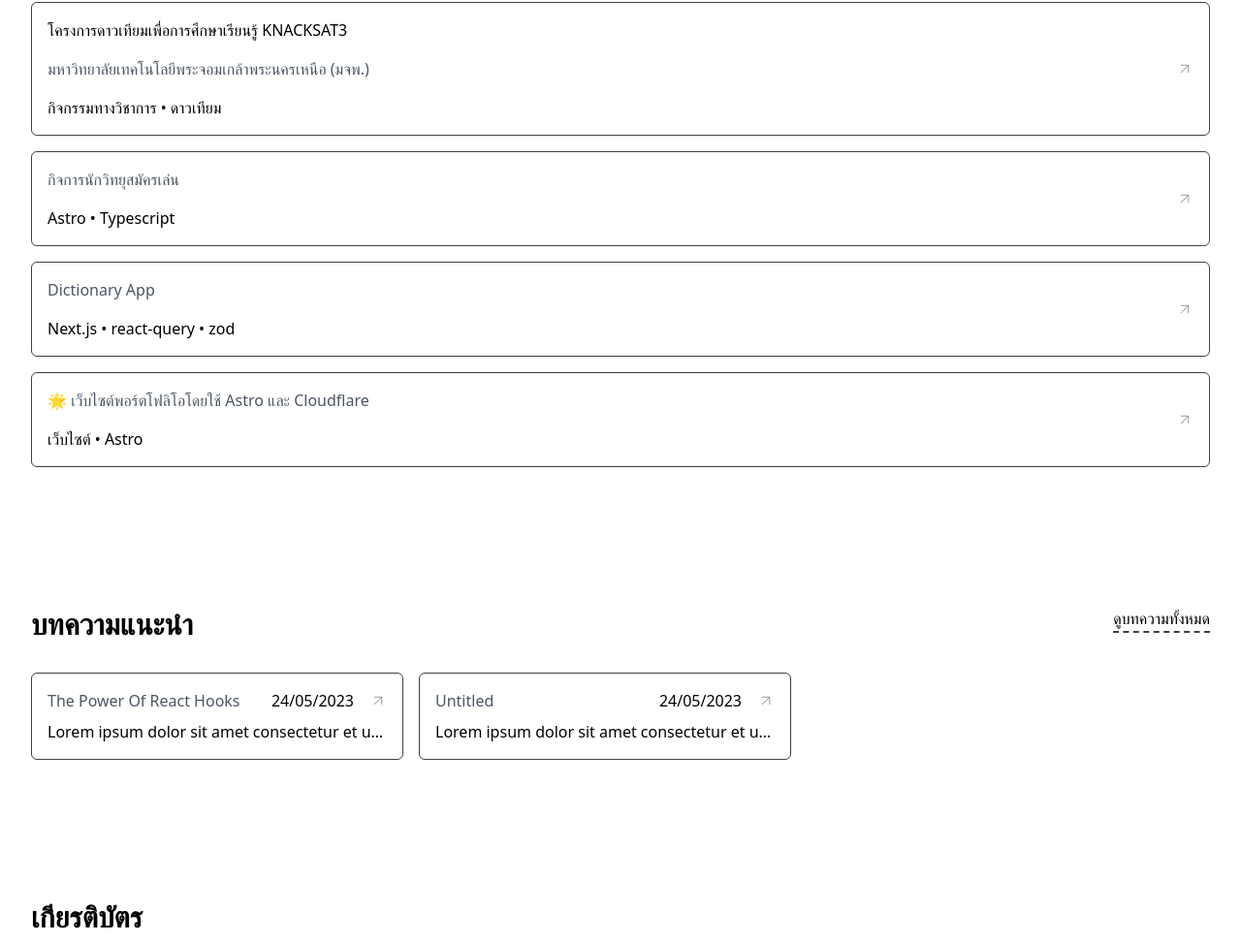
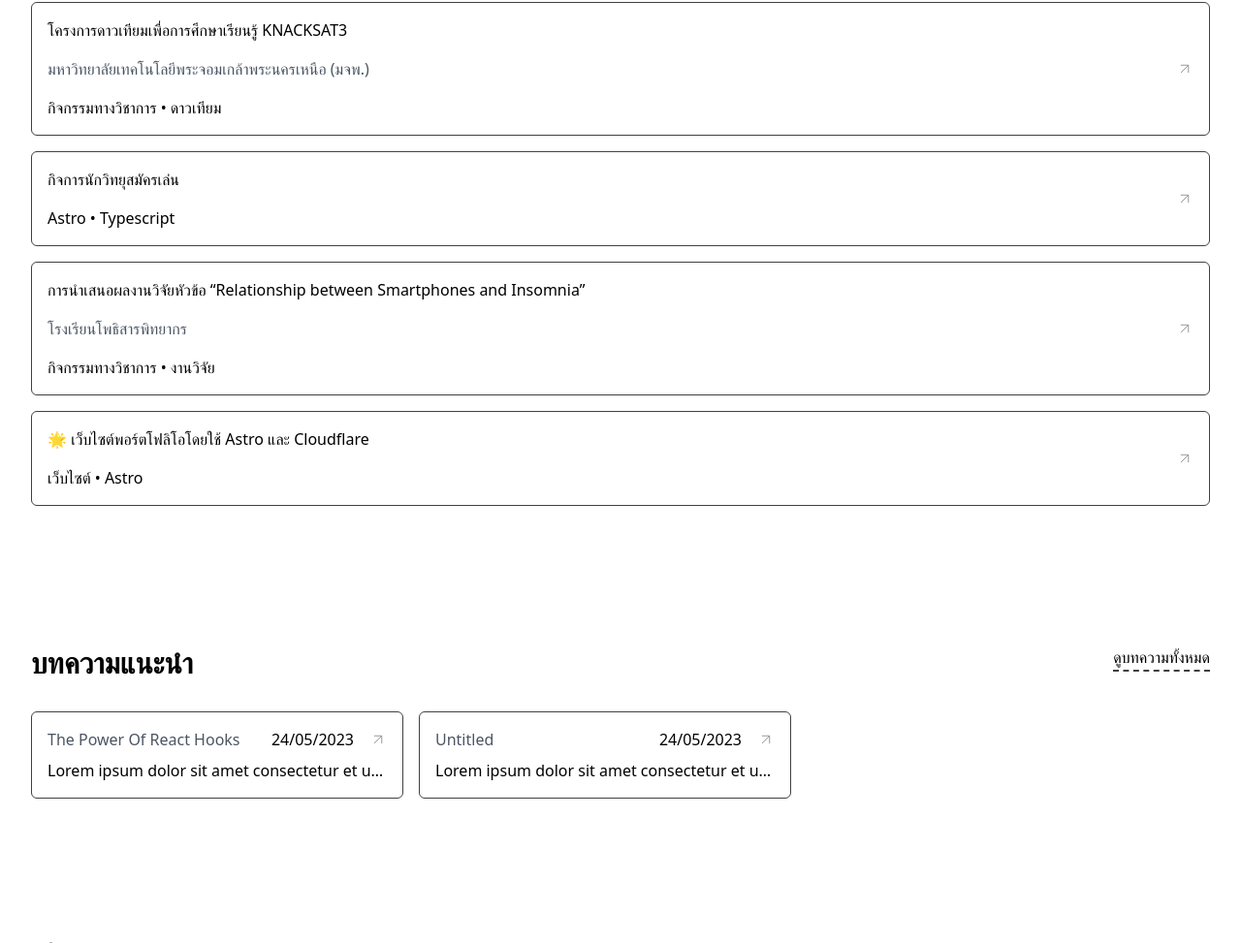
Before and after one commit to Nabsatang02/nabtang.cc, an Astro site: page / in a window 1280 px wide. Shown: the part 1558-2531 px from the top of the page at 97% size. Built offline with nearby package versions, Linux system fonts and the light colour scheme; Astro itself is replaced by a stand-in of ours.

Commit message:
Update project list in index

```diff
--- a/src/components/ProjectCard.astro
+++ b/src/components/ProjectCard.astro
@@ -13,7 +13,7 @@
 			</div>
 			<svg width="18" height="18" viewBox="0 0 18 18" fill="none" class="transition-all duration-300 group-hover:translate-x-1"><path d="M5.25 12.75L12.75 5.25" stroke="#999999" stroke-linecap="round" stroke-linejoin="round"></path><path d="M5.25 5.25H12.75V12.75" stroke="#999999" stroke-linecap="round" stroke-linejoin="round"></path></svg>
 		</a>
-		<a class="group flex w-full cursor-pointer flex-col justify-between gap-2 rounded-md border border-neutral-700 p-4 transition-all duration-300 hover:-translate-y-2 hover:border-neutral-400 md:flex-row md:items-center" href="https://github.com/MaeWolff/create-nextjs-app-bash-script" target="_blank">
+		<a class="group flex w-full cursor-pointer flex-col justify-between gap-2 rounded-md border border-neutral-700 p-4 transition-all duration-300 hover:-translate-y-2 hover:border-neutral-400 md:flex-row md:items-center" href="/project/knacksat3">
 			<div class="flex flex-col gap-4 md:flex-col md:items-left">
 				<h3 class=>โครงการดาวเทียมเพื่อการศึกษาเรียนรู้ KNACKSAT3</h3>
 				<p class="text-gray-600">มหาวิทยาลัยเทคโนโลยีพระจอมเกล้าพระนครเหนือ (มจพ.)</p>
@@ -21,23 +21,25 @@
 			</div>
 			<svg width="18" height="18" viewBox="0 0 18 18" fill="none" class="transition-all duration-300 group-hover:translate-x-1"><path d="M5.25 12.75L12.75 5.25" stroke="#999999" stroke-linecap="round" stroke-linejoin="round"></path><path d="M5.25 5.25H12.75V12.75" stroke="#999999" stroke-linecap="round" stroke-linejoin="round"></path></svg>
 		</a>
-		<a class="group flex w-full cursor-pointer flex-col justify-between gap-2 rounded-md border border-neutral-700 p-4 transition-all duration-300 hover:-translate-y-2 hover:border-neutral-400 md:flex-row md:items-center" href="https://asso-transpire.org/" target="_blank">
+		<a class="group flex w-full cursor-pointer flex-col justify-between gap-2 rounded-md border border-neutral-700 p-4 transition-all duration-300 hover:-translate-y-2 hover:border-neutral-400 md:flex-row md:items-center" href="/ham">
 			<div class="flex flex-col gap-4 md:flex-col md:items-left">
-				<h3 class="text-gray-600">กิจการนักวิทยุสมัครเล่น</h3>
+				<h3>กิจการนักวิทยุสมัครเล่น</h3>
 				<p>Astro • Typescript</p>
 			</div>
 			<svg width="18" height="18" viewBox="0 0 18 18" fill="none" class="transition-all duration-300 group-hover:translate-x-1"><path d="M5.25 12.75L12.75 5.25" stroke="#999999" stroke-linecap="round" stroke-linejoin="round"></path><path d="M5.25 5.25H12.75V12.75" stroke="#999999" stroke-linecap="round" stroke-linejoin="round"></path></svg>
 		</a>
-		<a class="group flex w-full cursor-pointer flex-col justify-between gap-2 rounded-md border border-neutral-700 p-4 transition-all duration-300 hover:-translate-y-2 hover:border-neutral-400 md:flex-row md:items-center" href="https://github.com/MaeWolff/dictionary-app" target="_blank">
+		<a class="group flex w-full cursor-pointer flex-col justify-between gap-2 rounded-md border border-neutral-700 p-4 transition-all duration-300 hover:-translate-y-2 hover:border-neutral-400 md:flex-row md:items-center" href="/project/is">
 			<div class="flex flex-col gap-4 md:flex-col md:items-left">
-				<h3 class="text-gray-600">Dictionary App</h3>
-				<p>Next.js • react-query • zod</p>
+				<h3>การนำเสนอผลงานวิจัยหัวข้อ “Relationship between Smartphones and Insomnia”</h3>
+				<p class="text-gray-600">
+                    โรงเรียนโพธิสารพิทยากร</p>
+				<p>กิจกรรมทางวิชาการ • งานวิจัย</p>
 			</div>
 			<svg width="18" height="18" viewBox="0 0 18 18" fill="none" class="transition-all duration-300 group-hover:translate-x-1"><path d="M5.25 12.75L12.75 5.25" stroke="#999999" stroke-linecap="round" stroke-linejoin="round"></path><path d="M5.25 5.25H12.75V12.75" stroke="#999999" stroke-linecap="round" stroke-linejoin="round"></path></svg>
 		</a>
-		<a class="group flex w-full cursor-pointer flex-col justify-between gap-2 rounded-md border border-neutral-700 p-4 transition-all duration-300 hover:-translate-y-2 hover:border-neutral-400 md:flex-row md:items-center" href="https://github.com/MaeWolff/astro-portfolio-template" target="_blank">
+		<a class="group flex w-full cursor-pointer flex-col justify-between gap-2 rounded-md border border-neutral-700 p-4 transition-all duration-300 hover:-translate-y-2 hover:border-neutral-400 md:flex-row md:items-center" href="/project/nabtang-cc">
 			<div class="flex flex-col gap-4 md:flex-col md:items-left">
-				<h3 class="text-gray-600">🌟 เว็บไซต์พอร์ตโฟลิโอโดยใช้ Astro และ Cloudflare</h3>
+				<h3>🌟 เว็บไซต์พอร์ตโฟลิโอโดยใช้ Astro และ Cloudflare</h3>
 				<p>เว็บไซต์ • Astro</p>
 			</div>
 			<svg width="18" height="18" viewBox="0 0 18 18" fill="none" class="transition-all duration-300 group-hover:translate-x-1"><path d="M5.25 12.75L12.75 5.25" stroke="#999999" stroke-linecap="round" stroke-linejoin="round"></path><path d="M5.25 5.25H12.75V12.75" stroke="#999999" stroke-linecap="round" stroke-linejoin="round"></path></svg>
```
